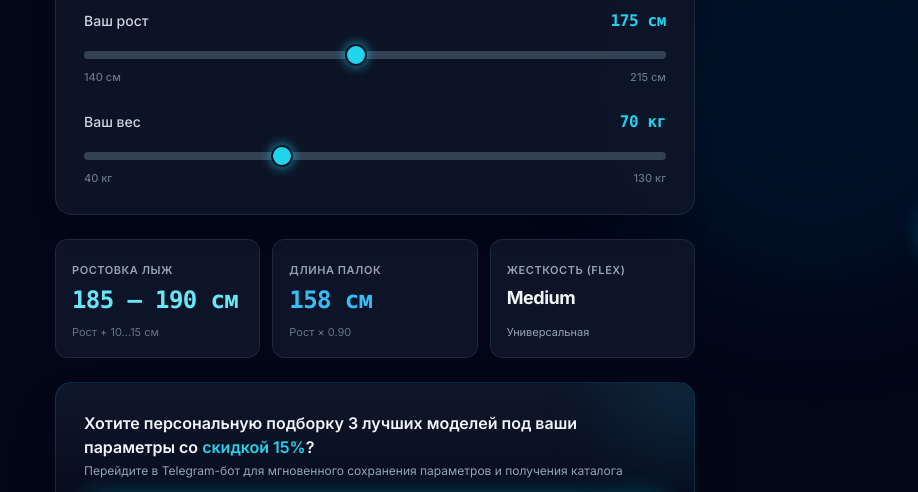
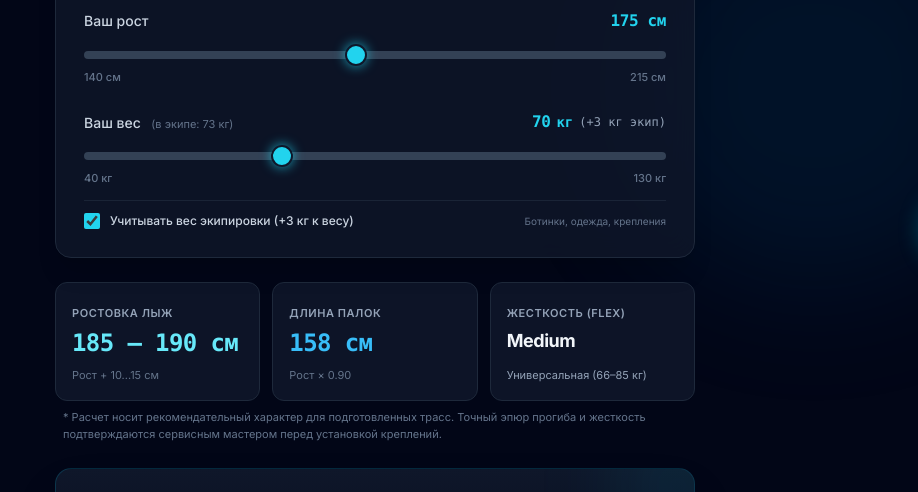
Before and after one commit to mzhngwjgtv-lang/-skifit-ai, a plain HTML site: page index.html in a window 1280 px wide. Shown: the part 514-1006 px from the top of the page, 265-1183 px from the left. Drawn offline with nearby package versions, Linux system fonts and the light colour scheme.

Commit message:
index.html

```diff
--- a/index.html
+++ b/index.html
@@ -159,8 +159,15 @@
 
           <div>
             <div class="flex justify-between items-center mb-2">
+              <div>
                 <span class="text-sm font-medium text-slate-300">Ваш вес</span>
-              <span class="text-base font-bold text-cyan-400 tracking-tight font-mono"><span id="weightValue">70</span> кг</span>
+                <span class="text-[11px] text-slate-500 ml-1.5" id="gearNote">(базовый)</span>
+              </div>
+              <div class="flex items-center space-x-1.5 font-mono">
+                <span class="text-base font-bold text-cyan-400 tracking-tight" id="weightValue">70</span>
+                <span class="text-sm text-cyan-400 font-bold">кг</span>
+                <span id="gearAdditionBadge" class="text-xs text-slate-400 font-normal hidden">(+3 кг экип)</span>
+              </div>
             </div>
             <input
               id="weightRange"
@@ -175,12 +182,27 @@
               <span>40 кг</span>
               <span>130 кг</span>
             </div>
+
+            <!-- Переключатель поправки на экипировку -->
+            <div class="mt-3.5 pt-3 border-t border-slate-800/80 flex items-center justify-between">
+              <label for="gearCorrection" class="flex items-center space-x-2.5 cursor-pointer select-none">
+                <input
+                  type="checkbox"
+                  id="gearCorrection"
+                  checked
+                  class="w-4 h-4 rounded bg-slate-800 border-slate-700 text-cyan-500 focus:ring-0 focus:ring-offset-0 cursor-pointer accent-cyan-400"
+                >
+                <span class="text-xs text-slate-300 font-medium">Учитывать вес экипировки (+3 кг к весу)</span>
+              </label>
+              <span class="text-[10px] text-slate-500 hidden sm:inline">Ботинки, одежда, крепления</span>
+            </div>
           </div>
 
         </div>
       </section>
 
-      <section class="grid grid-cols-1 sm:grid-cols-3 gap-3">
+      <section class="space-y-2">
+        <div class="grid grid-cols-1 sm:grid-cols-3 gap-3">
           <div class="bg-slate-900/90 border border-slate-800 rounded-xl p-4 flex flex-col justify-between hover:border-slate-700 transition">
             <div>
               <span class="text-[11px] uppercase tracking-wider font-semibold text-slate-400">Ростовка лыж</span>
@@ -210,6 +232,12 @@
             </div>
             <span class="text-[11px] text-slate-400 mt-2 block" id="flexDescription">Универсальная</span>
           </div>
+        </div>
+
+        <!-- Юридический дисклеймер -->
+        <p class="text-[11px] text-slate-500 px-2 text-center sm:text-left leading-relaxed">
+          * Расчет носит рекомендательный характер для подготовленных трасс. Точный эпюр прогиба и жесткость подтверждаются сервисным мастером перед установкой креплений.
+        </p>
       </section>
 
       <section class="bg-gradient-to-b from-slate-900 to-slate-950 border border-cyan-500/20 rounded-2xl p-5 sm:p-7 shadow-2xl relative overflow-hidden">
@@ -309,6 +337,9 @@
     const weightRange = document.getElementById('weightRange');
     const heightValue = document.getElementById('heightValue');
     const weightValue = document.getElementById('weightValue');
+    const gearCorrection = document.getElementById('gearCorrection');
+    const gearAdditionBadge = document.getElementById('gearAdditionBadge');
+    const gearNote = document.getElementById('gearNote');
     const styleRadios = document.getElementsByName('skiStyle');
 
     const skiLengthResult = document.getElementById('skiLengthResult');
@@ -342,10 +373,22 @@
     // Главная функция расчета
     function calculate() {
       const height = parseInt(heightRange.value, 10);
-      const weight = parseInt(weightRange.value, 10);
+      const baseWeight = parseInt(weightRange.value, 10);
+      const hasGear = gearCorrection.checked;
+
+      // Эффективный расчетный вес (+3 кг экипировки при активном чекбоксе)
+      const effectiveWeight = hasGear ? (baseWeight + 3) : baseWeight;
 
       heightValue.textContent = height;
-      weightValue.textContent = weight;
+      weightValue.textContent = baseWeight;
+
+      if (hasGear) {
+        gearAdditionBadge.classList.remove('hidden');
+        gearNote.textContent = '(в экипе: ' + effectiveWeight + ' кг)';
+      } else {
+        gearAdditionBadge.classList.add('hidden');
+        gearNote.textContent = '(базовый)';
+      }
 
       let selectedStyle = 'skate';
       for (const radio of styleRadios) {
@@ -383,21 +426,28 @@
       skiCalcFormula.textContent = skiFormulaText;
       poleCalcFormula.textContent = poleFormulaText;
 
-      // 2. Расчет жесткости колодки под вес
-      if (weight <= 60) {
+      // 2. Расчет жесткости колодки под эффективный вес с учетом пограничных зон
+      if (effectiveWeight < 64) {
         flexResult.textContent = 'Soft';
-        flexDescription.textContent = 'Мягкая колодка';
-      } else if (weight <= 85) {
+        flexDescription.textContent = 'Мягкая колодка (до 65 кг)';
+      } else if (effectiveWeight >= 64 && effectiveWeight <= 66) {
+        flexResult.textContent = 'Soft / Medium';
+        flexDescription.textContent = 'Пограничный вес (рекомендуем тест)';
+      } else if (effectiveWeight > 66 && effectiveWeight < 84) {
         flexResult.textContent = 'Medium';
-        flexDescription.textContent = 'Универсальная';
+        flexDescription.textContent = 'Универсальная (66–85 кг)';
+      } else if (effectiveWeight >= 84 && effectiveWeight <= 86) {
+        flexResult.textContent = 'Medium / Stiff';
+        flexDescription.textContent = 'Пограничный вес (рекомендуем тест)';
       } else {
         flexResult.textContent = 'Stiff / Hard';
-        flexDescription.textContent = 'Жесткая колодка';
+        flexDescription.textContent = 'Усиленная жесткость (85+ кг)';
       }
     }
 
     heightRange.addEventListener('input', calculate);
     weightRange.addEventListener('input', calculate);
+    gearCorrection.addEventListener('change', calculate);
     styleRadios.forEach(radio => radio.addEventListener('change', calculate));
 
     calculate();
```
Lines whose indentation alone changed are shown as unchanged.
